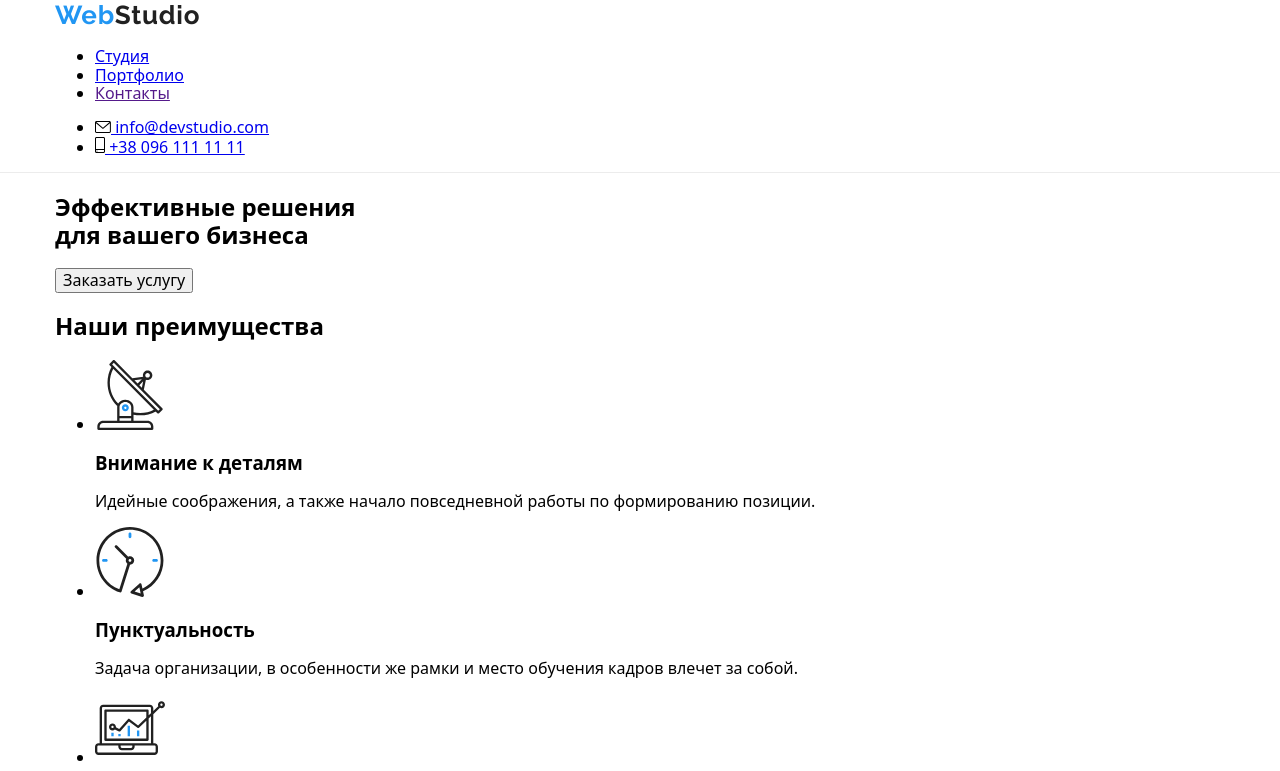
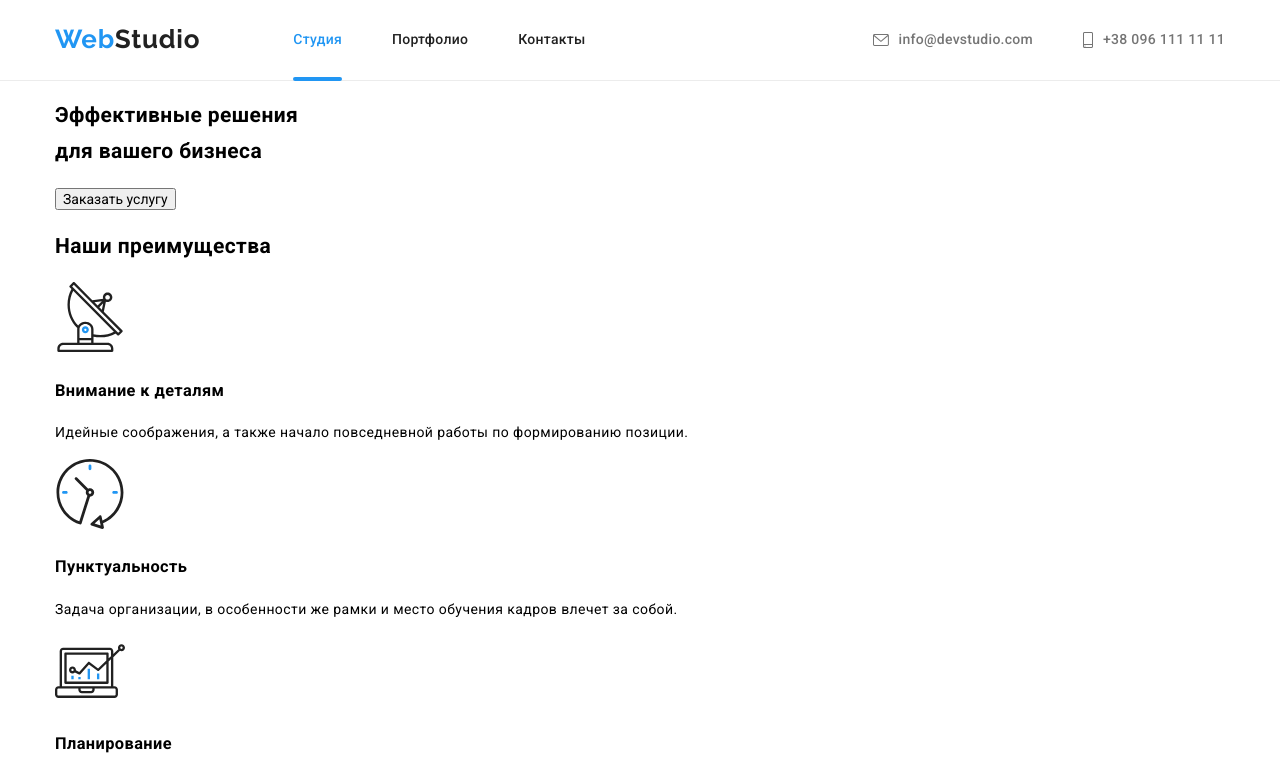
Before and after one commit to ArtemTeslenko/goit-markup-hw-07, a plain HTML site: page index.html in a window 1280 px wide. Shown: the top 771 px of the page. Drawn offline with nearby package versions, Linux system fonts and the light colour scheme.

Commit message:
Finish header with SASS

```diff
--- a/sass/components/_header.scss
+++ b/sass/components/_header.scss
@@ -1,3 +1,7 @@
 .page-header {
   border-bottom: 1px solid map-get($colors, main-border);
 }
+
+.page-header__container {
+  display: flex;
+}
--- /dev/null
+++ b/sass/components/_heared-contacts.scss
@@ -0,0 +1,32 @@
+.page-header__contacts {
+  display: flex;
+  margin-left: auto;
+}
+
+.page-header__item:not(:last-child) {
+  margin-right: 50px;
+}
+
+.page-header__link {
+  display: flex;
+  padding-top: 32px;
+  padding-bottom: 32px;
+  align-items: center;
+
+  color: map-get($colors, main-text);
+  font-weight: 500;
+  line-height: 1.14;
+  letter-spacing: 0.02em;
+
+  @include effectsTiming(color);
+
+  &:hover,
+  &:focus {
+    color: map-get($colors, accent);
+  }
+}
+
+.page-header__icon {
+  margin-right: 10px;
+  fill: currentColor;
+}
--- /dev/null
+++ b/sass/components/_navigation.scss
@@ -0,0 +1,45 @@
+.navigation {
+  display: flex;
+  align-items: center;
+}
+
+.navigation__menu {
+  display: flex;
+}
+
+.navigation__item:not(:last-child) {
+  margin-right: 50px;
+}
+
+.navigation__link {
+  display: block;
+  position: relative;
+  padding-top: 32px;
+  padding-bottom: 32px;
+
+  color: map-get($colors, main-heading);
+  font-weight: 500;
+  line-height: 1.14;
+  letter-spacing: 0.02em;
+
+  @include effectsTiming(color);
+  &:hover,
+  &:focus {
+    color: map-get($colors, accent);
+  }
+}
+
+.navigation__link--current {
+  color: map-get($colors, accent);
+  &::after {
+    position: absolute;
+    content: '';
+    height: 4px;
+    width: 100%;
+    left: 0;
+    bottom: -1px;
+    background-size: contain;
+    background-color: map-get($colors, accent);
+    border-radius: 2px;
+  }
+}
--- a/sass/main.scss
+++ b/sass/main.scss
@@ -2,3 +2,5 @@
 @import './utils/common-rules';
 @import './components/header';
 @import './components/logo';
+@import './components/navigation';
+@import './components/heared-contacts';
--- a/sass/utils/_common-rules.scss
+++ b/sass/utils/_common-rules.scss
@@ -1,3 +1,21 @@
+body {
+  box-sizing: border-box;
+  font-family: $main-font-family;
+  font-size: $main-font-size;
+  line-height: $main-line-height;
+  letter-spacing: $main-letter-spacing;
+}
+
+ul {
+  list-style: none;
+  padding: 0;
+  margin: 0;
+}
+
+a {
+  text-decoration: none;
+}
+
 .container {
   width: 1200px;
   padding: 0 15px;
--- a/sass/utils/_vars.scss
+++ b/sass/utils/_vars.scss
@@ -12,3 +12,7 @@ $interim-font-family: 'Raleway', sans-serif;
 $main-font-size: 14px;
 $main-line-height: 1.71;
 $main-letter-spacing: 0.03em;
+
+@mixin effectsTiming($property) {
+  transition: $property 250ms cubic-bezier(0.4, 0, 0.2, 1);
+}
```
Also changed, not shown: css/main.css, css/main.min.css, 2 other files.
